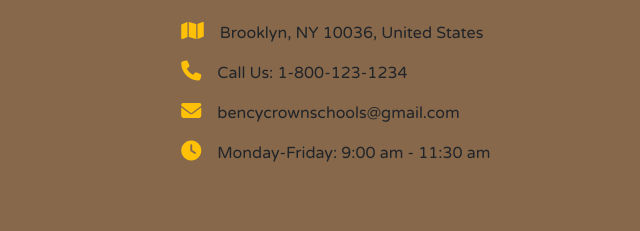
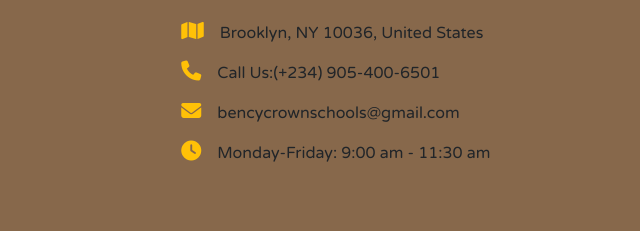
Before and after one commit to Codex-I/Bency-Crown-schools, a plain HTML site: page index.html in a window 1280 px wide. Shown: the part 5432-5663 px from the top of the page, 640-1280 px from the left. Drawn offline with nearby package versions, Linux system fonts and the light colour scheme.

Commit message:
good morning

```diff
--- a/index.html
+++ b/index.html
@@ -610,7 +610,7 @@
 
                     <div class="d-flex gap-3 align-items-start">
                         <i class="fa fa-phone h5 text-warning" aria-hidden="true"></i>
-                        <p class="text-fade text-start">Call Us: 1-800-123-1234</p>
+                        <p class="text-fade text-start">Call Us:(+234) 905-400-6501</p>
                     </div>
 
                     <div class="d-flex gap-3 align-items-start">
```
